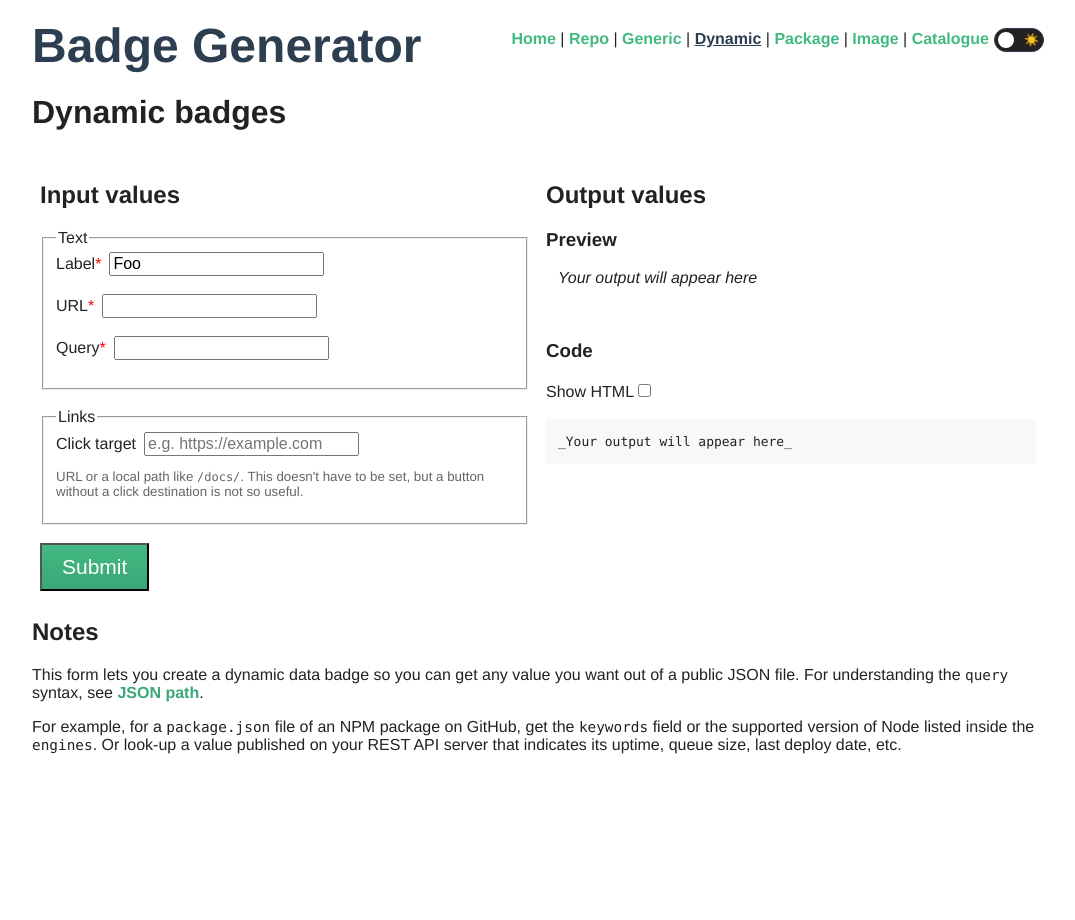
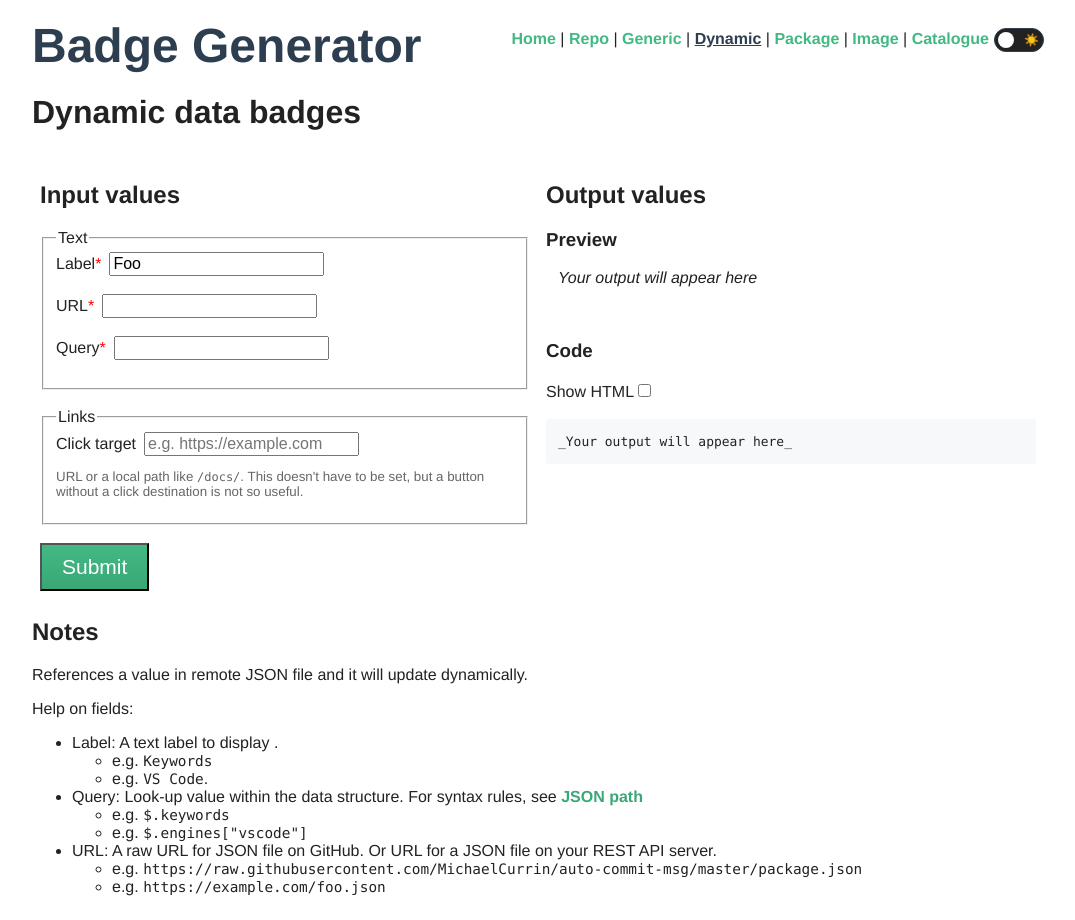
Before and after one commit to MichaelCurrin/badge-generator, a Vue app: page /#/dynamic in a window 1280 px wide. Shown: the whole page, without its empty margins (102-1177 px from the left). Before the commit the page ends 800 px from the top, so only its background shows below. Built offline with nearby package versions, Linux system fonts and the light colour scheme; a small style sheet from the web is missing.

Commit message:
update DynamicBadges.vue

```diff
--- a/src/views/DynamicBadges.vue
+++ b/src/views/DynamicBadges.vue
@@ -2,7 +2,7 @@
   <div class="badges container-lg">
     <div class="row">
       <div class="col-12">
-        <h1>Dynamic badges</h1>
+        <h1>Dynamic data badges</h1>
       </div>
     </div>
 
@@ -69,14 +69,19 @@ import TextInput from "@/components/TextInput.vue";
 import { dynamicBadge } from "@/core/dynamicData";
 
 const note = `
-This form lets you create a dynamic data badge so you can get any value you want
-out of a public JSON file. For understanding the \`query\` syntax,
-see [JSON path](https://support.smartbear.com/alertsite/docs/monitors/api/endpoint/jsonpath.html).
+References a value in remote JSON file and it will update dynamically.
 
-For example, for a \`package.json\` file of an NPM package on GitHub, get the
-\`keywords\` field or the supported version of Node listed inside the
-\`engines\`. Or look-up a value published on your REST API server that
-indicates its uptime, queue size, last deploy date, etc.
+Help on fields:
+
+- Label: A text label to display .
+    - e.g. \`Keywords\`
+    - e.g. \`VS Code\`.
+- Query: Look-up value within the data structure. For syntax rules, see [JSON path](https://support.smartbear.com/alertsite/docs/monitors/api/endpoint/jsonpath.html)
+    - e.g. \`$.keywords\`
+    - e.g. \`$.engines["vscode"]\`
+- URL: A raw URL for JSON file on GitHub. Or URL for a JSON file on your REST API server.
+    - e.g. \`https://raw.githubusercontent.com/MichaelCurrin/auto-commit-msg/master/package.json\`
+    - e.g. \`https://example.com/foo.json\`
 `;
 
 export default defineComponent({
```
